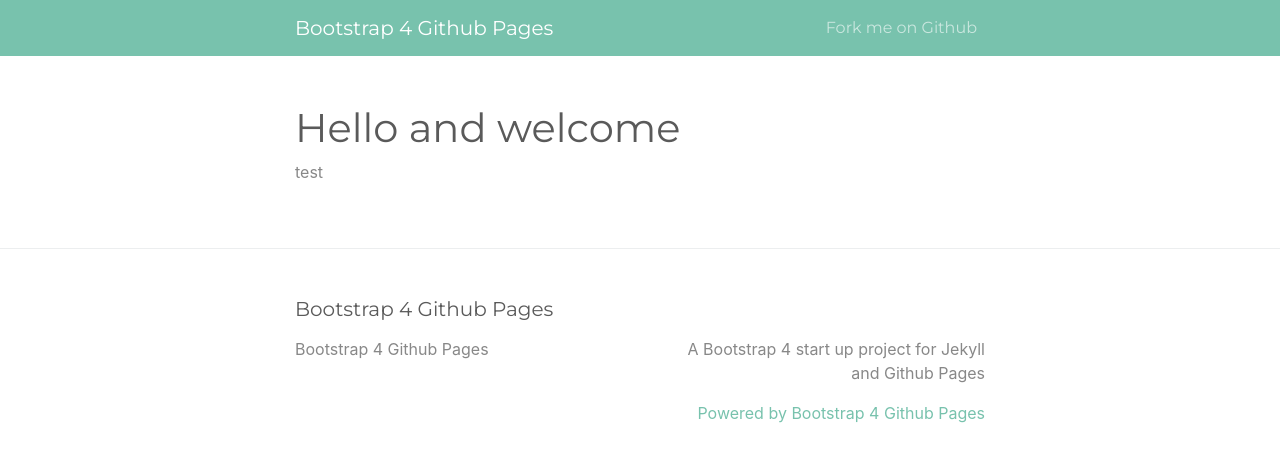
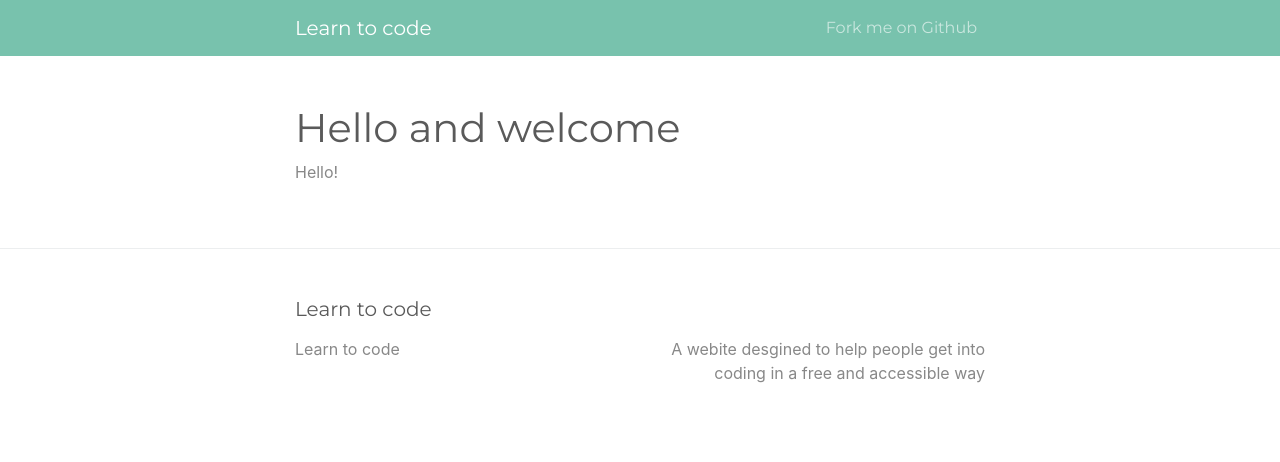
Before and after one commit to joro550/learntocode, a Jekyll site: the page built from index.md, in a window 1280 px wide. Shown: the top 462 px of the page. Built offline with Jekyll 4.4.1, drawn with Linux system fonts in a browser that asks for light colours.

Commit message:
Folder structure

```diff
--- a/_config.yml
+++ b/_config.yml
@@ -13,10 +13,10 @@
 # you will see them accessed via {{ site.title }}, {{ site.email }}, and so on.
 # You can create any custom variable you would like, and they will be accessible
 # in the templates via {{ site.myvariable }}.
-title: Bootstrap 4 Github Pages
+title: Learn to code
 email: ""
 description: >- # this means to ignore newlines until "baseurl:"
-  A Bootstrap 4 start up project for Jekyll and Github Pages
+  A webite desgined to help people get into coding in a free and accessible way
 
 # Build settings
 plugins:
--- a/_includes/footer.html
+++ b/_includes/footer.html
@@ -1,11 +1,8 @@
 
 <div class="py-5 border-top">
   <div class="container">
-
     <p class="h5 mb-3">{{ site.title | escape }}</p>
-
     <div class="row">
-
       <div class="col-sm">
         <ul class="list-unstyled">
           <li>
@@ -24,17 +21,9 @@
           {%- endif -%}
         </ul>
       </div>
-
-
       <div class="col-sm text-right">
         <p>{{- site.description | escape -}}</p>
-
-        <p>
-          <a href="https://nicolas-van.github.io/bootstrap-4-github-pages/">Powered by Bootstrap 4 Github Pages</a>
-        </p>
       </div>
-
     </div>
-
   </div>
 </div>
--- a/_includes/header.html
+++ b/_includes/header.html
@@ -1,7 +1,6 @@
 <nav class="navbar navbar-expand-lg navbar-dark bg-primary">
   <div class="container">
     <a class="navbar-brand" rel="author" href="{{ "/" | relative_url }}">{{ site.title | escape }}</a>
-
     {%- assign page_paths = site.header_pages -%}
     <button class="navbar-toggler" type="button" data-toggle="collapse" data-target="#navbarSupportedContent"
       aria-controls="navbarSupportedContent" aria-expanded="false" aria-label="Toggle navigation">
--- a/index.md
+++ b/index.md
@@ -3,4 +3,4 @@ layout: page
 title: Hello and welcome
 ---
 
-test
+Hello!
```
Also changed, not shown: pages/concepts/conditionals.md (added), pages/concepts/intro.md (added), pages/concepts/looping.md (added), pages/concepts/object-orientation.md (added), pages/concepts/variables.md (added), pages/finding-your-voice/what-language.md (added), pages/getting-started/Problem-solving.md (added), pages/languages/dotnet/csharp/getting-started.md (added), pages/languages/javascript/getting-started.md (added), pages/languages/python/getting-started.md (added).
